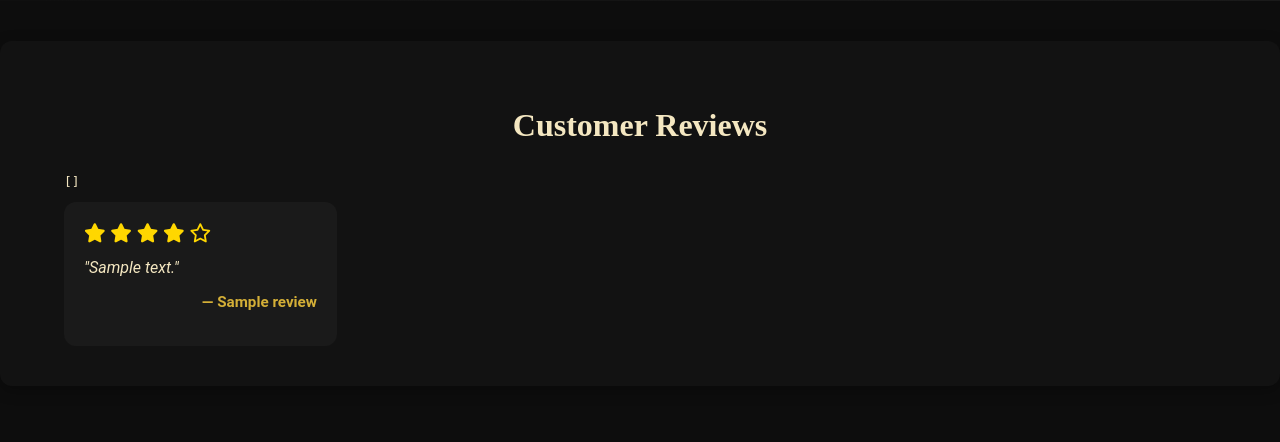
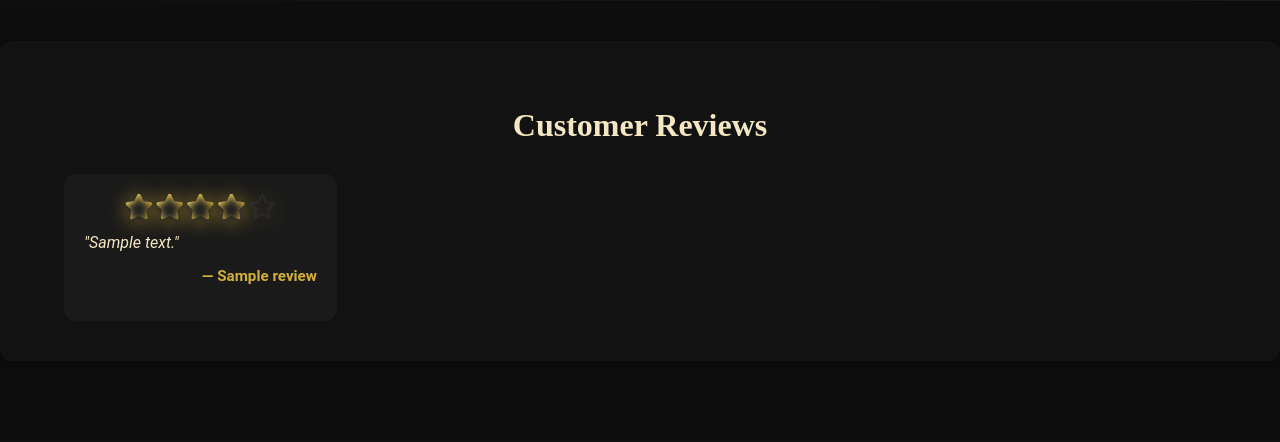
Before and after one commit to BrazilSavaliya20/walls, a Flask app: template templates/home.html in a window 1280 px wide. Shown: the part 1185-1627 px from the top of the page. Run offline with Flask 3, Linux system fonts and the light colour scheme; the template is opened without the code that fills it: most values are stand-ins (such as "Sample title", 1, 10 or a date in 2020); grey boxes marked "Sample" are stand-in pictures.

Commit message:
final change

```diff
--- a/templates/home.html
+++ b/templates/home.html
@@ -426,10 +426,28 @@
       color: #d4af37; /* Gold highlight */
     }
     .star-rating {
-      color: #FFD700; /* Gold */
-      margin-bottom: 10px;
-      font-size: 1.2rem;
-    }
+  display: flex;
+  gap: 2px;
+  margin-bottom: 10px;
+  font-size: 1.6rem;           /* Make the stars bigger */
+  justify-content: center;
+  /* Add a little text-shadow for luxury effect */
+  text-shadow: 0 2px 6px #222, 0 2px 20px #d4af37cc;
+}
+.star-rating .fa-star {
+  background: linear-gradient(90deg, #ffe680 0%, #f6d365 40%, #d4af37 100%);
+  color: transparent; /* fallback */
+  -webkit-background-clip: text;
+  -webkit-text-fill-color: transparent;
+  background-clip: text;
+}
+
+.star-rating .fa-regular.fa-star {
+  color: #444; opacity: 0.35; /* Outlined stars dimmer for contrast */
+  background: none !important;
+  -webkit-text-fill-color: unset;
+}
+
     .no-reviews {
       text-align: center;
       font-style: italic;
@@ -720,7 +738,7 @@
 
 <section class="customer-reviews">
   <h2>Customer Reviews</h2>
-  <pre>{{ reviews | tojson(indent=2) }}</pre>  <!-- Debug output -->
+
 
   {% if reviews and reviews|length > 0 %}
   <div class="customer-reviews-grid">
```
